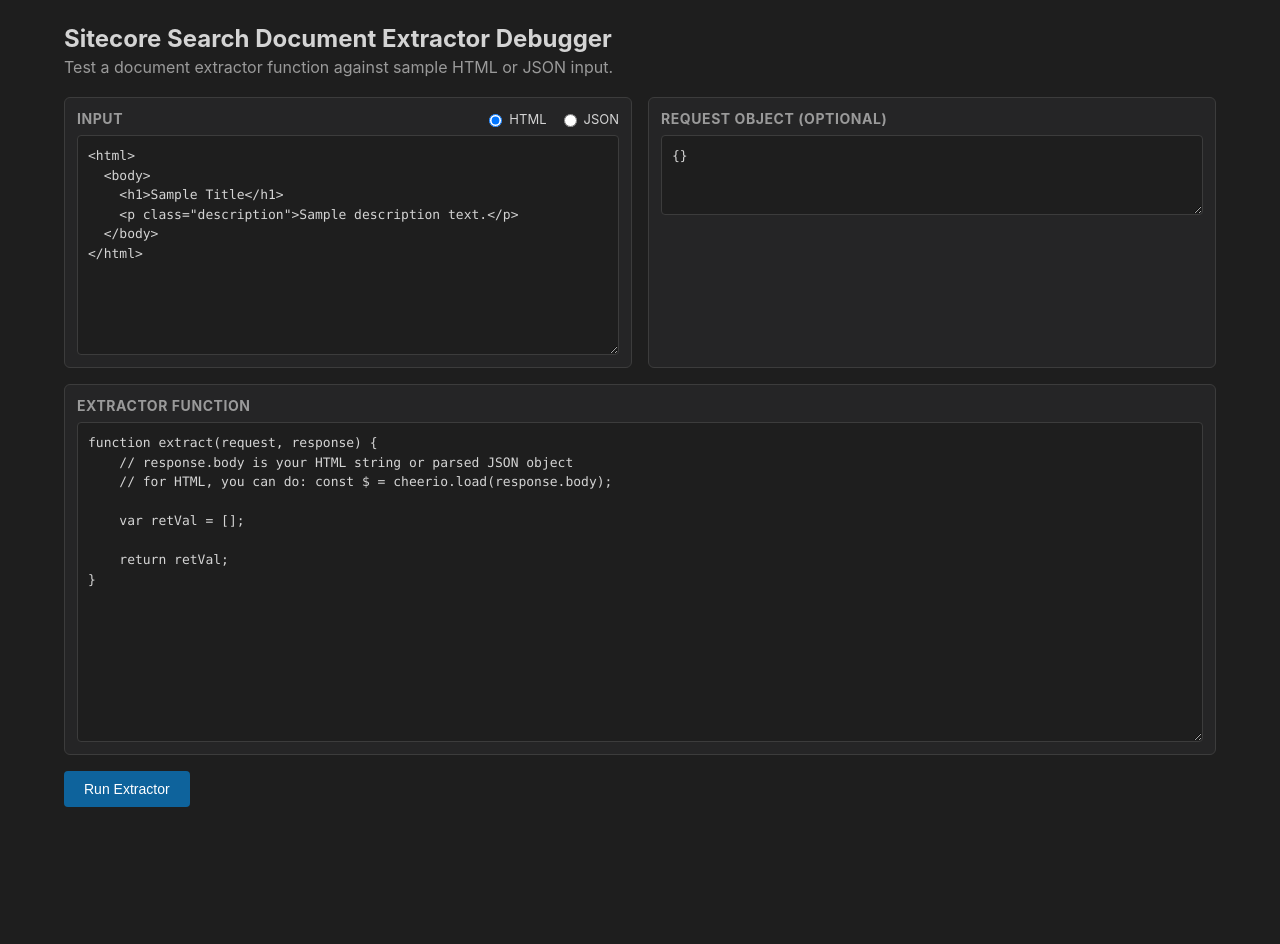
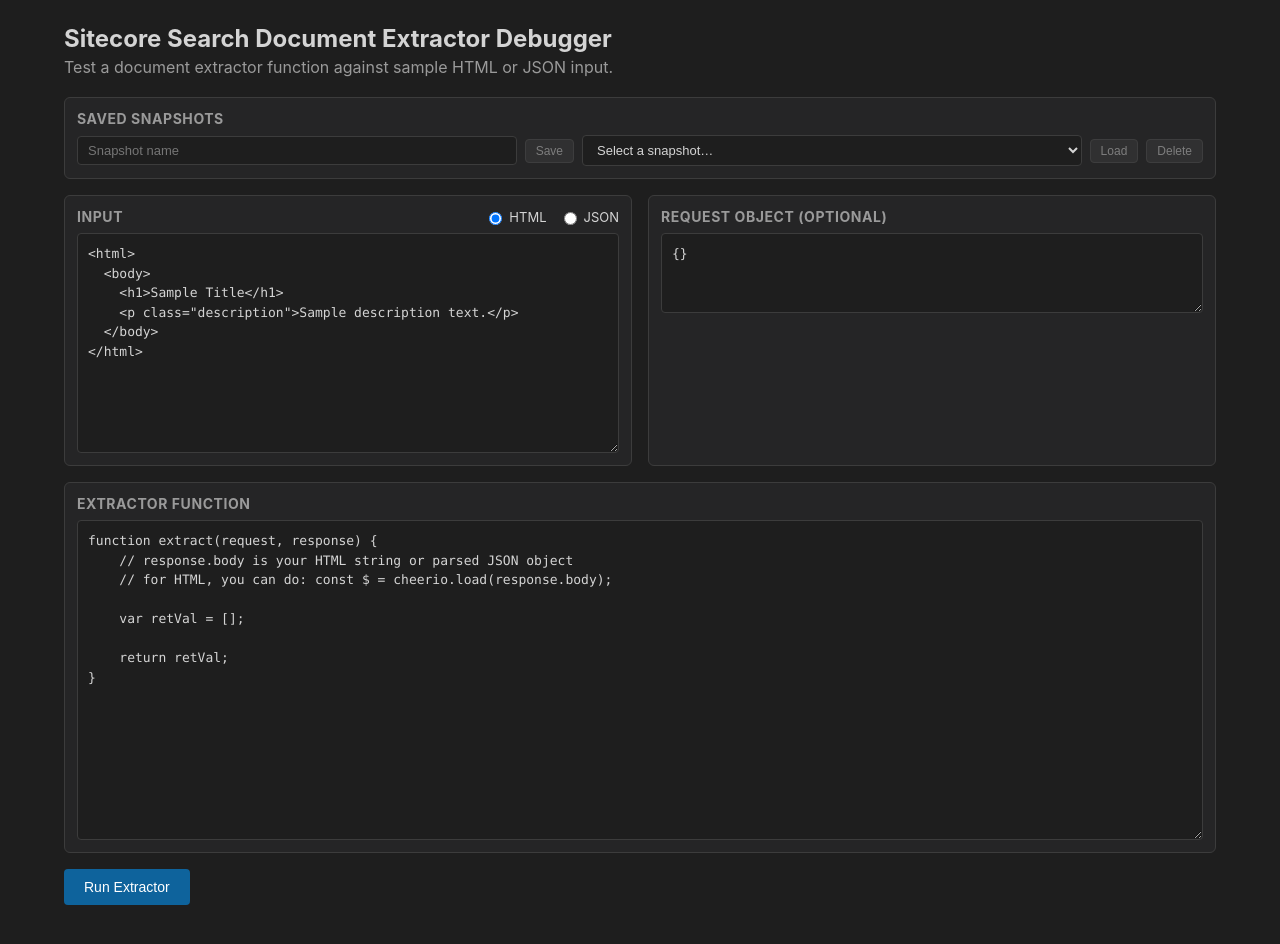
Before and after one commit to bintzknocker/SitecoreSearchDocumentExtractorDebugger, a Next.js app: page / in a window 1280 px wide. Shown: the top 944 px of the page. Before the commit the page ends 851 px from the top, so only its background shows below. Built offline with nearby package versions, Linux system fonts and the light colour scheme.

Commit message:
added save functionality

```diff
--- a/app/globals.css
+++ b/app/globals.css
@@ -153,3 +153,32 @@
 .output.error {
   color: #f48771;
 }
+
+.snapshot-bar {
+  margin-bottom: 16px;
+}
+
+.snapshot-controls {
+  display: flex;
+  align-items: center;
+  gap: 8px;
+  flex-wrap: wrap;
+}
+
+.snapshot-name-input,
+.snapshot-select {
+  background: #1e1e1e;
+  color: #d4d4d4;
+  border: 1px solid #3c3c3c;
+  border-radius: 4px;
+  padding: 6px 10px;
+  font-size: 13px;
+}
+
+.snapshot-name-input {
+  flex: 1 1 200px;
+}
+
+.snapshot-select {
+  flex: 1 1 260px;
+}
--- a/app/page.tsx
+++ b/app/page.tsx
@@ -1,6 +1,8 @@
 "use client";
 
-import { useState } from "react";
+import { useEffect, useState } from "react";
+
+const SNAPSHOTS_KEY = "sitecore-extractor-snapshots";
 
 const DEFAULT_EXTRACTOR = `function extract(request, response) {
     // response.body is your HTML string or parsed JSON object
@@ -31,6 +33,32 @@
   error: string | null;
 }
 
+interface Snapshot {
+  id: string;
+  name: string;
+  createdAt: number;
+  inputMode: InputMode;
+  rawInput: string;
+  requestJson: string;
+  extractorCode: string;
+}
+
+function loadSnapshots(): Snapshot[] {
+  if (typeof window === "undefined") return [];
+  try {
+    const raw = window.localStorage.getItem(SNAPSHOTS_KEY);
+    if (!raw) return [];
+    const parsed = JSON.parse(raw);
+    return Array.isArray(parsed) ? parsed : [];
+  } catch {
+    return [];
+  }
+}
+
+function persistSnapshots(snapshots: Snapshot[]) {
+  window.localStorage.setItem(SNAPSHOTS_KEY, JSON.stringify(snapshots));
+}
+
 export default function Home() {
   const [inputMode, setInputMode] = useState<InputMode>("html");
   const [rawInput, setRawInput] = useState(DEFAULT_HTML);
@@ -38,6 +66,63 @@
   const [extractorCode, setExtractorCode] = useState(DEFAULT_EXTRACTOR);
   const [response, setResponse] = useState<ExecuteResponse | null>(null);
   const [isRunning, setIsRunning] = useState(false);
+
+  const [snapshots, setSnapshots] = useState<Snapshot[]>([]);
+  const [snapshotName, setSnapshotName] = useState("");
+  const [selectedSnapshotId, setSelectedSnapshotId] = useState("");
+
+  useEffect(() => {
+    setSnapshots(loadSnapshots());
+  }, []);
+
+  function saveSnapshot() {
+    const name = snapshotName.trim();
+    if (!name) return;
+
+    const existing = snapshots.find((s) => s.name === name);
+    if (existing) {
+      const confirmed = window.confirm(
+        `A snapshot named "${name}" already exists. Overwrite it?`
+      );
+      if (!confirmed) return;
+    }
+
+    const newSnapshot: Snapshot = {
+      id: existing?.id ?? `${Date.now()}-${Math.random().toString(36).slice(2)}`,
+      name,
+      createdAt: Date.now(),
+      inputMode,
+      rawInput,
+      requestJson,
+      extractorCode,
+    };
+
+    const next = existing
+      ? snapshots.map((s) => (s.id === existing.id ? newSnapshot : s))
+      : [...snapshots, newSnapshot];
+
+    setSnapshots(next);
+    persistSnapshots(next);
+    setSelectedSnapshotId(newSnapshot.id);
+  }
+
+  function loadSnapshot() {
+    const snapshot = snapshots.find((s) => s.id === selectedSnapshotId);
+    if (!snapshot) return;
+    setInputMode(snapshot.inputMode);
+    setRawInput(snapshot.rawInput);
+    setRequestJson(snapshot.requestJson);
+    setExtractorCode(snapshot.extractorCode);
+  }
+
+  function deleteSnapshot() {
+    const snapshot = snapshots.find((s) => s.id === selectedSnapshotId);
+    if (!snapshot) return;
+    const next = snapshots.filter((s) => s.id !== snapshot.id);
+    setSnapshots(next);
+    persistSnapshots(next);
+    setSelectedSnapshotId("");
+  }
 
   function saveResultToFile() {
     if (!response || response.error) return;
@@ -76,6 +161,43 @@
       <p className="subtitle">
         Test a document extractor function against sample HTML or JSON input.
       </p>
+
+      <section className="panel snapshot-bar">
+        <div className="panel-header">
+          <h2>Saved Snapshots</h2>
+        </div>
+        <div className="snapshot-controls">
+          <input
+            type="text"
+            className="snapshot-name-input"
+            placeholder="Snapshot name"
+            value={snapshotName}
+            onChange={(e) => setSnapshotName(e.target.value)}
+          />
+          <button className="save-button" onClick={saveSnapshot} disabled={!snapshotName.trim()}>
+            Save
+          </button>
+
+          <select
+            className="snapshot-select"
+            value={selectedSnapshotId}
+            onChange={(e) => setSelectedSnapshotId(e.target.value)}
+          >
+            <option value="">Select a snapshot…</option>
+            {snapshots.map((s) => (
+              <option key={s.id} value={s.id}>
+                {s.name} ({new Date(s.createdAt).toLocaleString()})
+              </option>
+            ))}
+          </select>
+          <button className="save-button" onClick={loadSnapshot} disabled={!selectedSnapshotId}>
+            Load
+          </button>
+          <button className="save-button" onClick={deleteSnapshot} disabled={!selectedSnapshotId}>
+            Delete
+          </button>
+        </div>
+      </section>
 
       <div className="grid">
         <section className="panel">
--- /dev/null
+++ b/globals.d.ts
@@ -0,0 +1 @@
+declare module "*.css";
```
